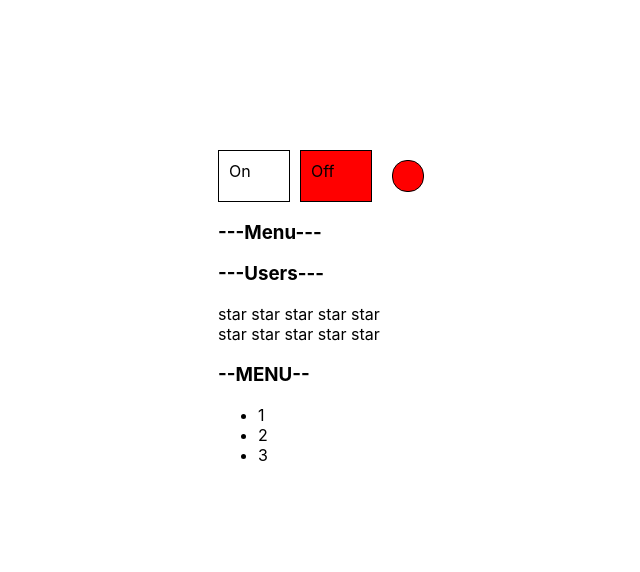
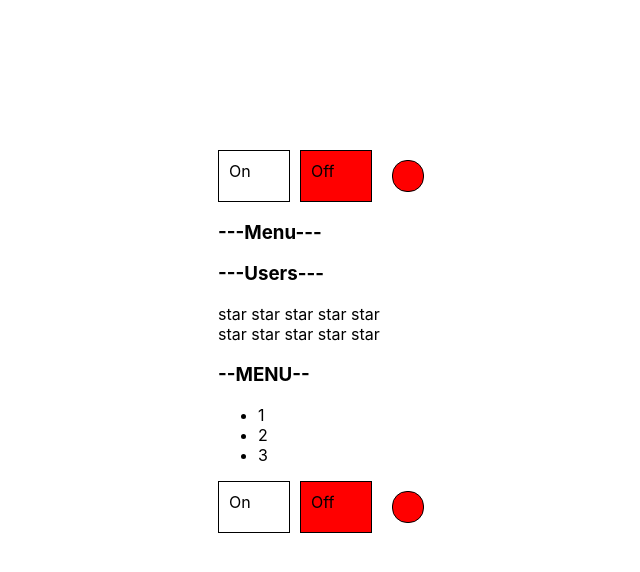
Before and after one commit to Elena-it-code/react_kabzda_kak_podrobno, a React (Create React App) app: page / in a window 1280 px wide. Shown: the top 572 px of the page, without its empty margins (222-862 px from the left). Built offline with nearby package versions, Linux system fonts and the light colour scheme.

Commit message:
Creating a controlled OnOff component. Practice using collback.

```diff
--- a/src/App.tsx
+++ b/src/App.tsx
@@ -5,21 +5,24 @@ import {UnControlAccordion} from "./UnControlAccordion/UnControlAccordion";
 import {UnControlRating} from "./UnControlRating/UnControlRating";
 import {Rating, RatingValueType} from "./Rating/Rating";
 import {Accordion} from "./Accordion/Accordion";
+import {UnControlOnOff} from "./On/UnControlOnOff";
 
 
 function App() {
 
     let [ratingValue, setRatingValue] = useState<RatingValueType>(0)
     let [accordionCollapsed, setAccordionCollapsed]= useState<boolean>(false)
+    let [on, setOn] = useState<boolean>(false); // hook
 
     return (
         <div className="App">
-            <OnOff/>
+            <UnControlOnOff/>
             <UnControlAccordion titleValue={'Menu'}/>
             <UnControlAccordion titleValue={'Users'}/>
             <UnControlRating/>
             <Rating value={ratingValue} onClick={setRatingValue}/>
             <Accordion titleValue={'MENU'} collapsed={accordionCollapsed} onClick={setAccordionCollapsed}/>
+            <OnOff on={on} onClick={setOn}/>
 
             {/*<OnOff on={false}/>
            <OnOff on={true}/>*/}
--- a/src/On/OnOff.tsx
+++ b/src/On/OnOff.tsx
@@ -1,20 +1,20 @@
-import {useState} from "react";
 
 
 type PropsType = {
-    //on: boolean
+    on: boolean
+    onClick: (on: boolean)=> void
 }
 
 export function OnOff (props:PropsType) {
    /*let on = false;*/
-   let[on, setOn] = useState(false); // hook
+
     const onStyle ={
         width: '50px',
         height: '30px',
         border: '1px solid black',
         display: 'inline-block',
         padding: '10px',
-        backgroundColor: on ? 'green': 'white'
+        backgroundColor: props.on ? 'green': 'white'
     };
     const offStyle={
         width: '50px',
@@ -23,7 +23,7 @@ export function OnOff (props:PropsType) {
         display: 'inline-block',
         marginLeft: '10px',
         padding: '10px',
-        backgroundColor: on ? 'white' : 'red'
+        backgroundColor: props.on ? 'white' : 'red'
     };
     const indicatorStyle={
         width: '30px',
@@ -33,14 +33,14 @@ export function OnOff (props:PropsType) {
         display: 'inline-block',
         marginBottom: '-15px',
         marginLeft: '20px',
-        backgroundColor: on ? 'green' : 'red'
+        backgroundColor: props.on ? 'green' : 'red'
     };
 
 
     return (
         <div>
-            <div style={onStyle} onClick={()=>{setOn(true)}}>On</div>
-            <div style={offStyle} onClick={()=>{setOn(false)}}>Off</div>
+            <div style={onStyle} onClick={()=>{props.onClick(!props.on)}}>On</div>
+            <div style={offStyle} onClick={()=>{props.onClick(!props.on)}}>Off</div>
             <div style={indicatorStyle}></div>
         </div>
     )
```
